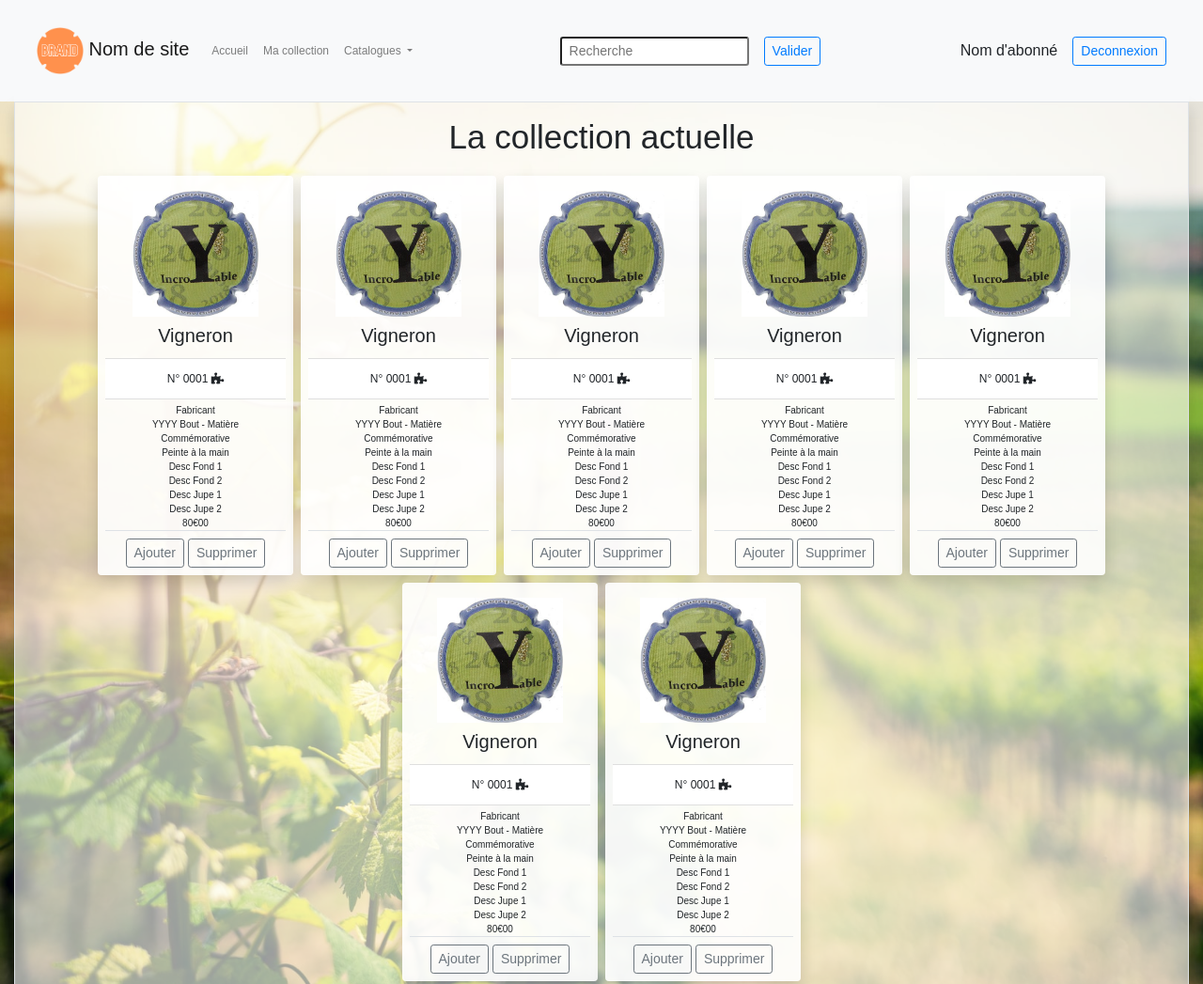
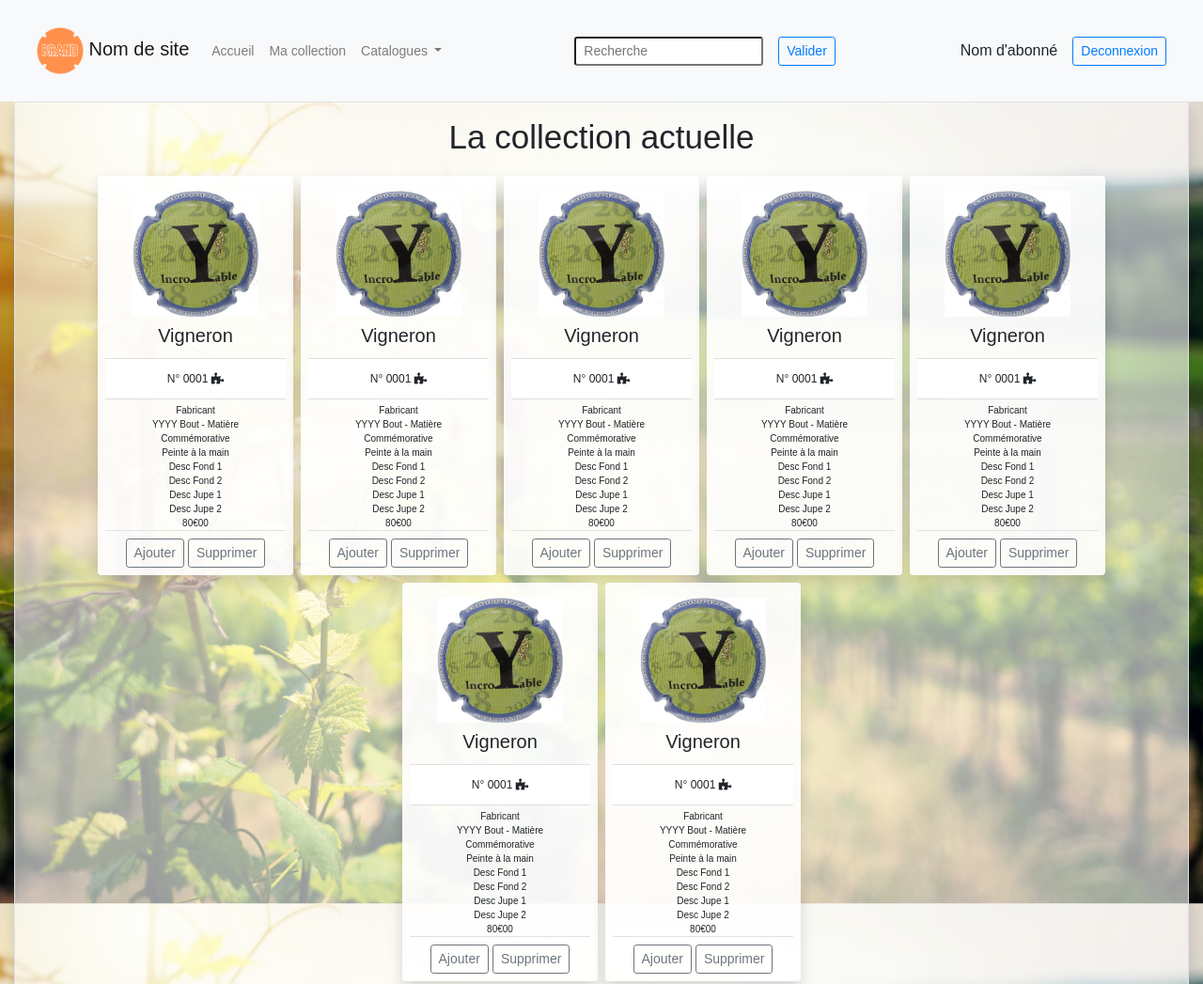
Before and after one commit to Alik64/capsules, a plain HTML site: page visiteur-identifié.html in a window 1280 px wide. Shown: the top 1047 px of the page at 94% size. Drawn offline with nearby package versions, Linux system fonts and the light colour scheme.

Commit message:
.nav-link - font-size: 14px;

```diff
--- a/style.css
+++ b/style.css
@@ -38,6 +38,7 @@ li {
 .main-visiteur {
   background-image: url("images/Fond2.jpg");
   background-size: cover;
+  background-attachment: fixed;
 }
 
 /*FORM*/
@@ -101,7 +102,7 @@ li {
 /* Desktop 992px et plus - LG*/
 @media screen and (min-width: 992px) {
   .nav-link {
-    font-size: 12px;
+    font-size: 14px;
   }
   .numero-vign {
     font-size: 12px;
```
